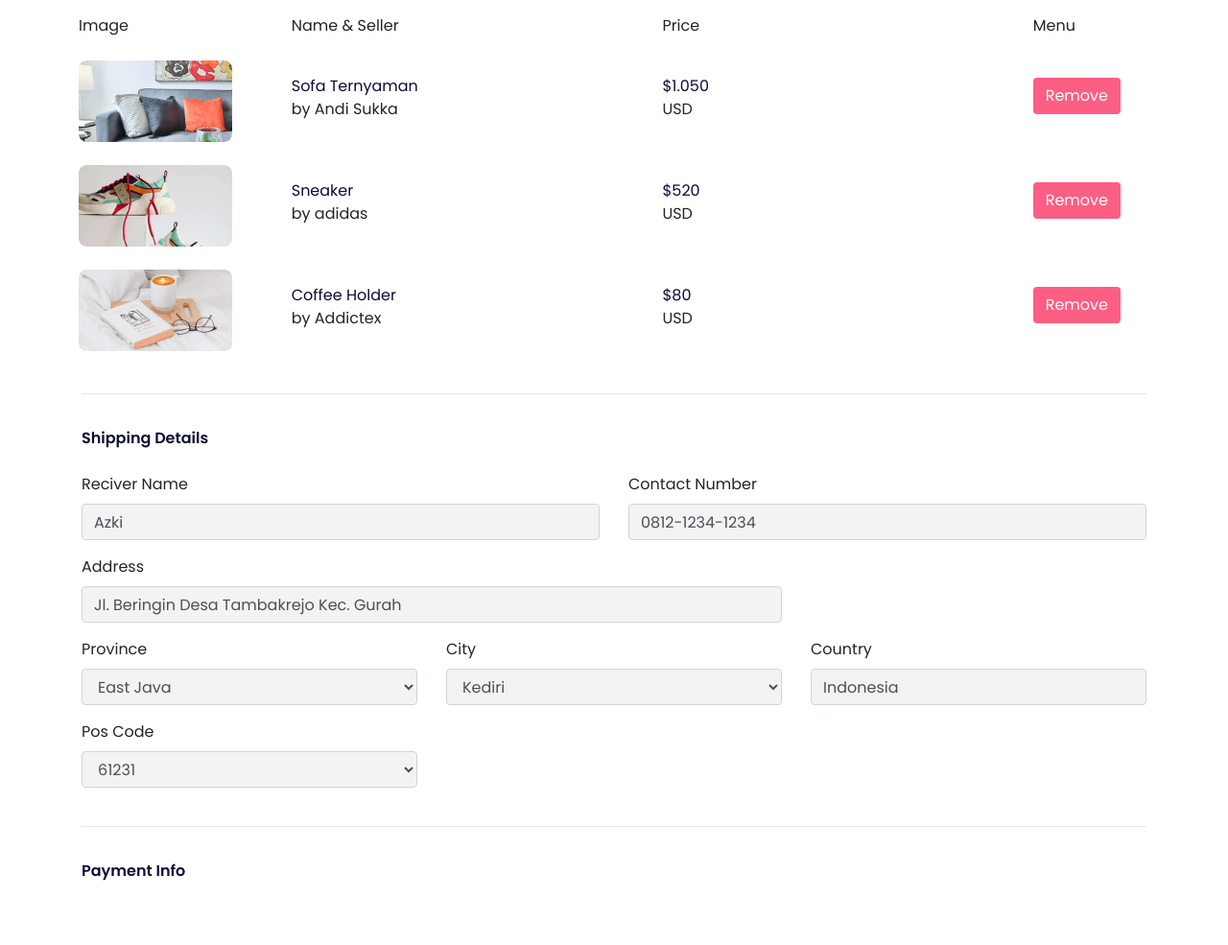
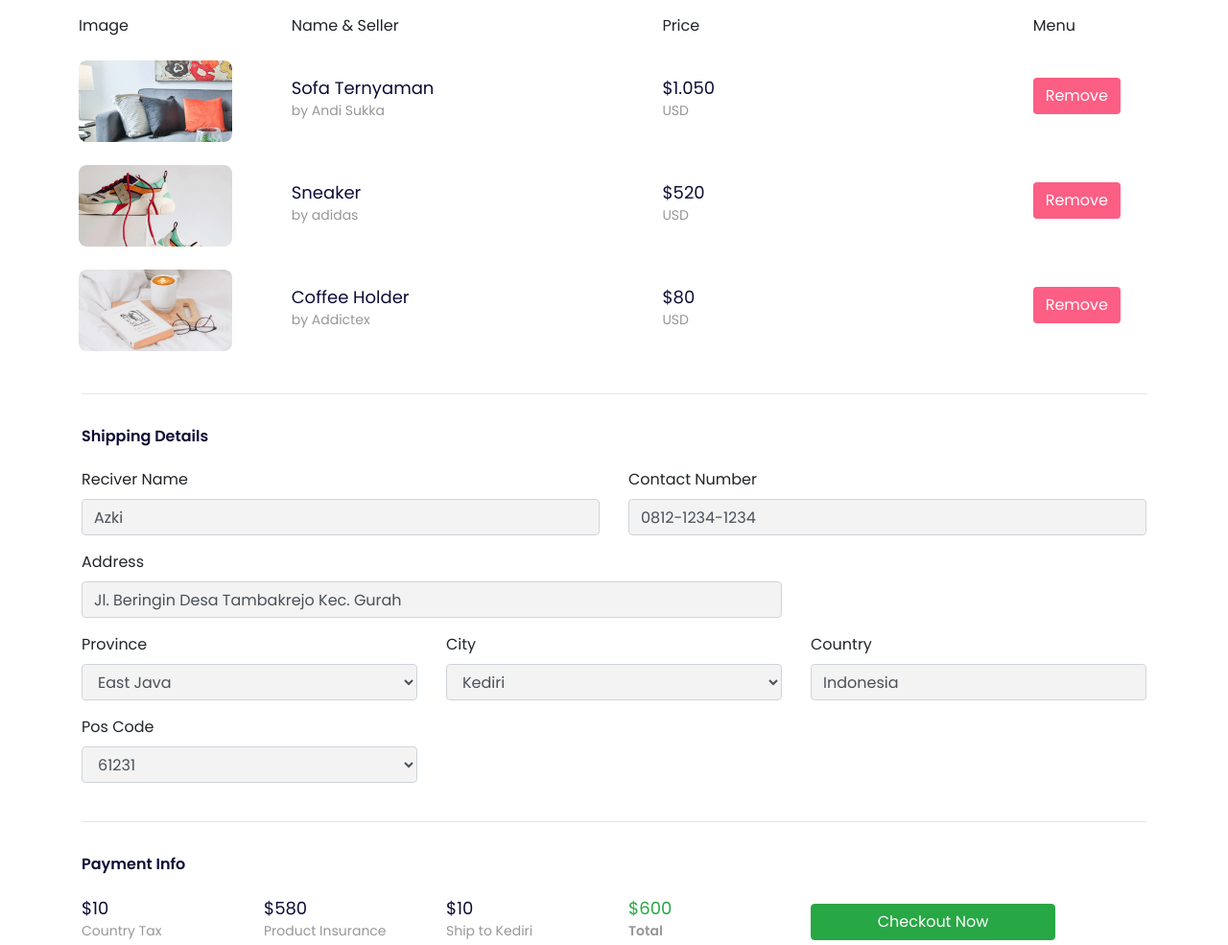
Before and after one commit to azkiya12/front-end-slicing-figma, a website: page cart.html in a window 1280 px wide. Shown: the part 157-1142 px from the top of the page at 96% size. Drawn offline with nearby package versions, Linux system fonts and the light colour scheme.

Commit message:
Section Payment Information Markup

```diff
--- a/cart.html
+++ b/cart.html
@@ -229,7 +229,30 @@
             <hr>
           </div>
           <div class="col-12">
-            <h2 class="mb-4">Payment Info</h2>
+            <h2 class="mb-2">Payment Info</h2>
+          </div>
+        </div>
+        <div class="row" data-aos="fade-up" data-aos-delay="200">
+          <div class="col-4 col-md-2">
+            <div class="product-title">$10</div>
+            <div class="product-subtitle">Country Tax</div>
+          </div>
+          <div class="col-4 col-md-2">
+            <div class="product-title">$580</div>
+            <div class="product-subtitle">Product Insurance</div>
+          </div>
+          <div class="col-4 col-md-2">
+            <div class="product-title">$10</div>
+            <div class="product-subtitle">Ship to Kediri</div>
+          </div>
+          <div class="col-4 col-md-2">
+            <div class="product-title text-success">$600</div>
+            <div class="product-subtitle"><b>Total</b></div>
+          </div>
+          <div class="col-8 col-md-3">
+            <a href="/success.html" class="btn btn-success mt-4 px-4 btn-block">
+              Checkout Now
+            </a>
           </div>
         </div>
       </div>
@@ -255,41 +278,7 @@
   <script>
     AOS.init();
   </script>
-  <script src="/vendor/vue/vue.js"></script>
-  <script>
-    var gallery = new Vue({
-      el: "#gallery",
-      mounted() {
-        AOS.init();
-      },
-      data: {
-        activePhoto: 0,
-        photos: [
-          {
-            id: 1,
-            url: "/images/product-details-1.jpg"
-          },
-          {
-            id: 2,
-            url: "/images/product-details-2.jpg"
-          },
-          {
-            id: 3,
-            url: "/images/product-details-3.jpg"
-          },
-          {
-            id: 4,
-            url: "/images/product-details-4.jpg"
-          },
-        ],
-      },
-      methods: {
-        changeActive(id) {
-          this.activePhoto=id;
-        }
-      },
-    });
-  </script>
+
   <script src="/script/navbar-scroll.js"></script>
 
 </body>
--- a/style/pages/_cart.scss
+++ b/style/pages/_cart.scss
@@ -2,19 +2,18 @@
     h2 {
         font-size: 16px;
         font-weight: 600;
-        line-height: 24px;
         color: #0c0d36;
         margin-top: 18px;
     }
 
     .product-title {
-        font-weight: 10px;
+        font-size: 18px;
         color: #0c0d36;
         margin-top: 15px;
     }
 
-    .product.subtitle {
-        font-weight: 14px;
+    .product-subtitle {
+        font-size: 14px;
         color: #979797;
     }
 
```
Also changed, not shown: style/main.css, 1 other file.
